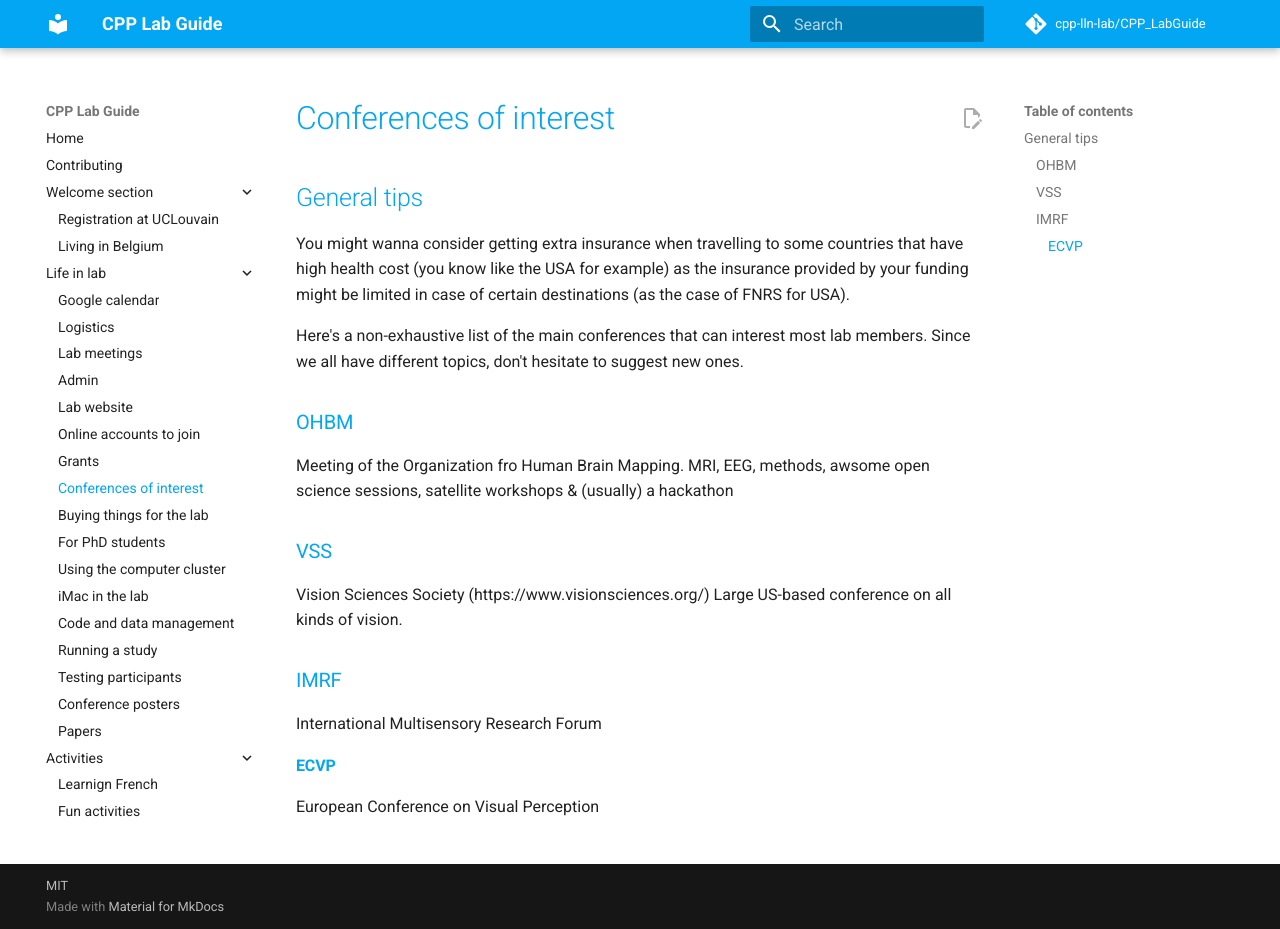
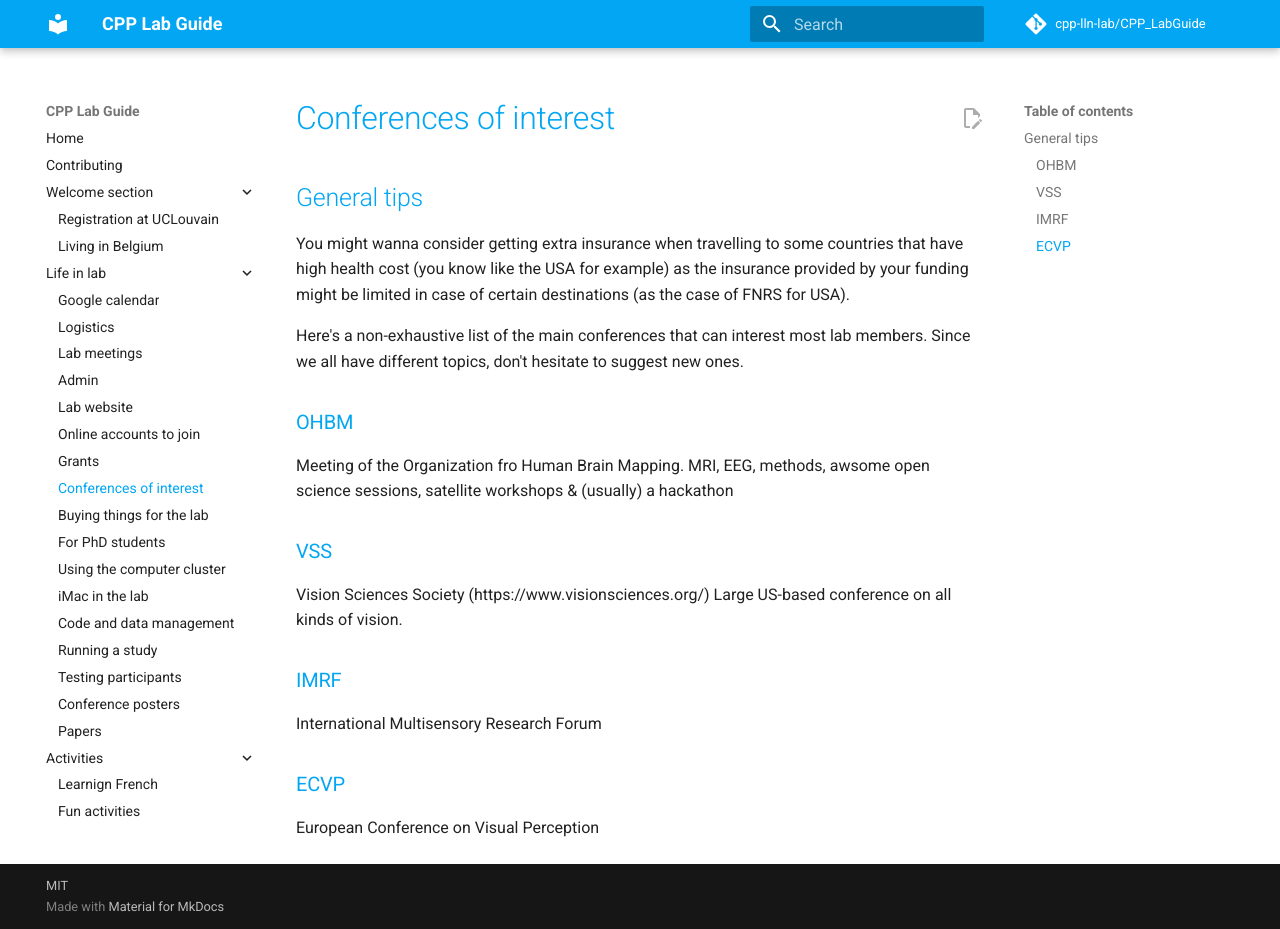
Before and after one commit to cpp-lln-lab/CPP_LabGuide, an MkDocs documentation site: the page built from doc/conferences_of_interest.md, in a window 1280 px wide and 929 px high. Built offline with MkDocs 1.6.1 and Material for MkDocs 9.7.7, drawn with Linux system fonts in a browser that asks for light colours; comment, search, counter and statistics services are not loaded.

```diff
--- a/doc/conferences_of_interest.md
+++ b/doc/conferences_of_interest.md
@@ -17,5 +17,5 @@ Large US-based conference on all kinds of vision.
 ### IMRF
 International Multisensory Research Forum
 
-#### ECVP
+### ECVP
 European Conference on Visual Perception
```
